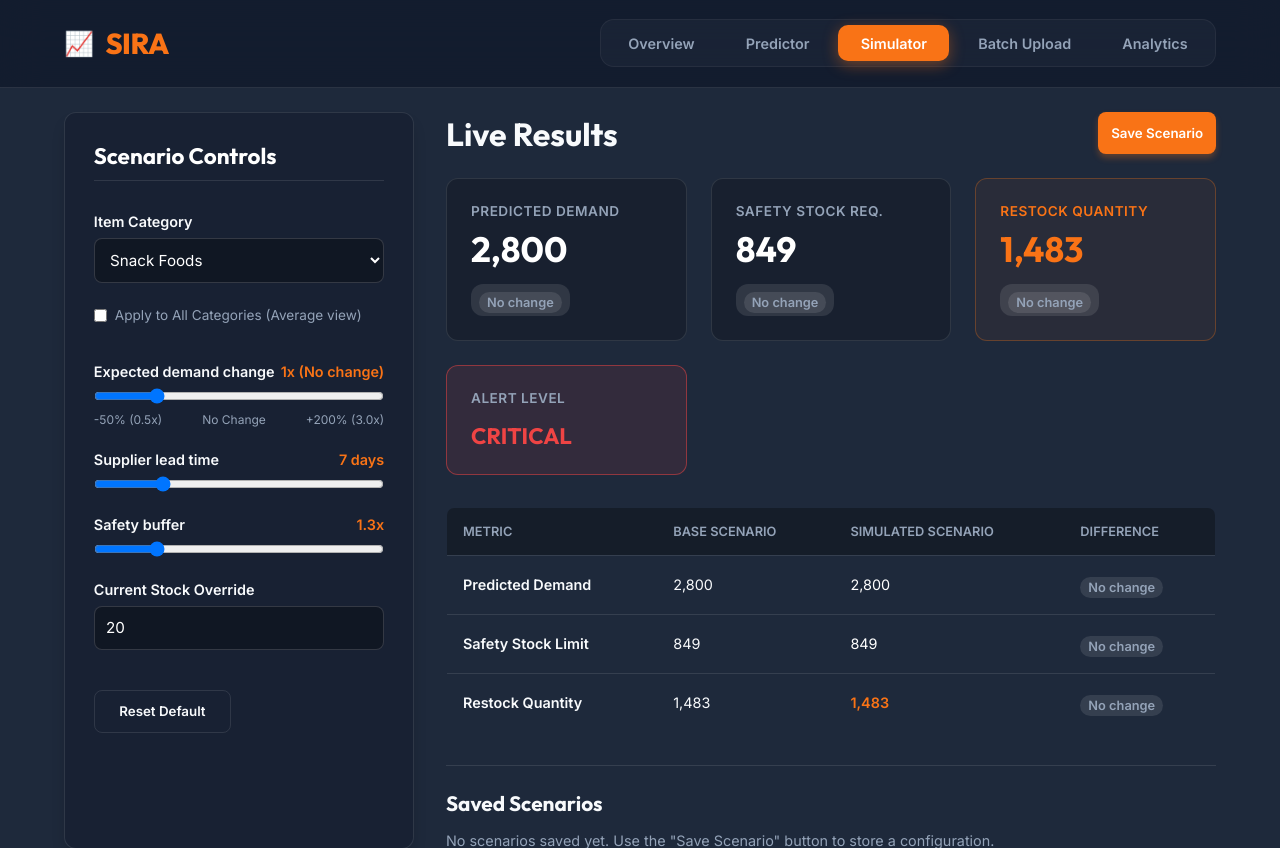
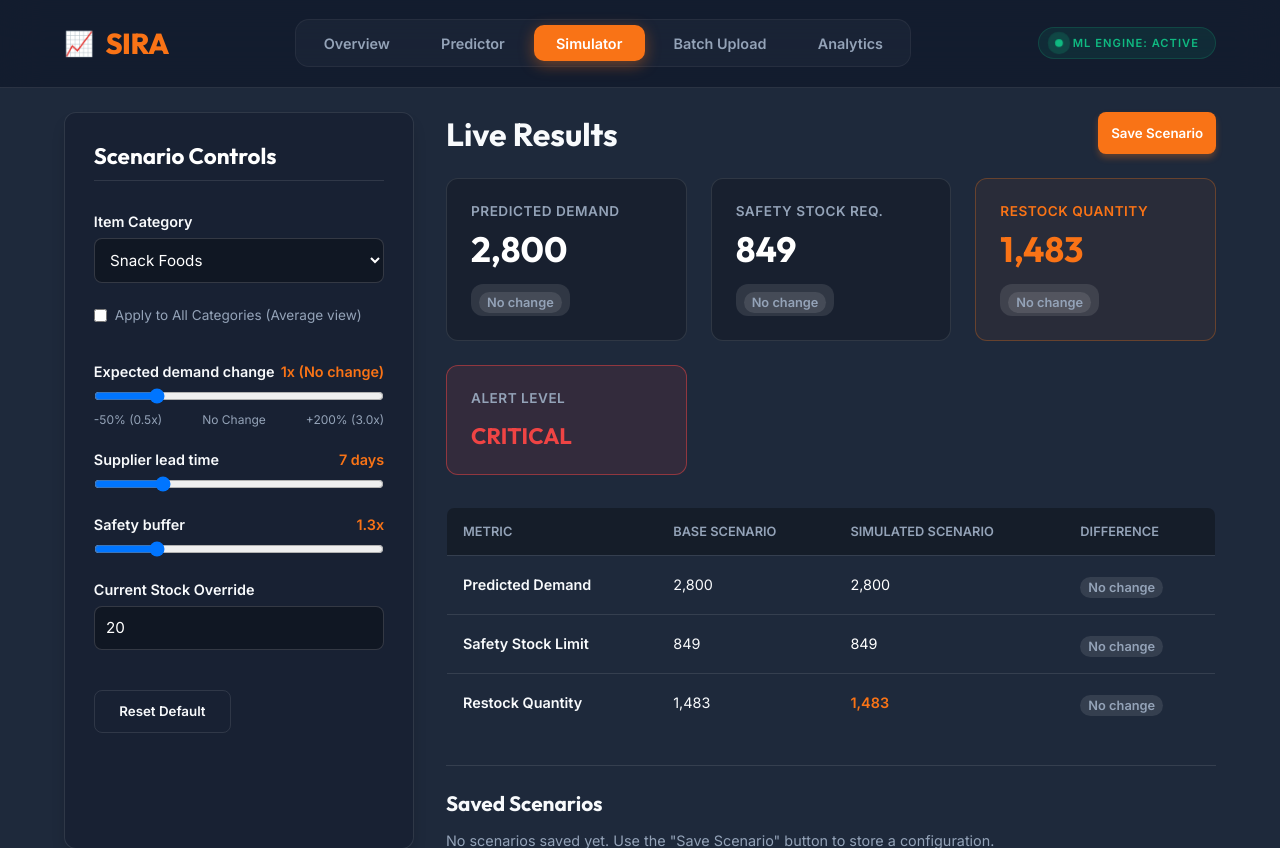
Before and after one commit to Yasaswini-ch/SIRA, a Flask app: page /simulator in a window 1280 px wide. Shown: the top 848 px of the page. Run offline with Flask 3, Linux system fonts and the light colour scheme.

Commit message:
Fix navbar layout alignment in simulator template

```diff
--- a/templates/simulator.html
+++ b/templates/simulator.html
@@ -108,6 +108,41 @@
             background: var(--primary-orange);
             color: white;
             box-shadow: 0 4px 15px rgba(249, 115, 22, 0.4);
+        }
+
+        .nav-right {
+            display: flex;
+            align-items: center;
+            gap: 1.5rem;
+        }
+
+        .system-pill {
+            display: flex;
+            align-items: center;
+            gap: 10px;
+            padding: 8px 16px;
+            background: rgba(16, 185, 129, 0.1);
+            border: 1px solid rgba(16, 185, 129, 0.2);
+            border-radius: 30px;
+            font-size: 0.7rem;
+            font-weight: 800;
+            color: var(--color-green);
+            text-transform: uppercase;
+            letter-spacing: 1px;
+        }
+        .pulse-dot {
+            width: 8px;
+            height: 8px;
+            background: var(--color-green);
+            border-radius: 50%;
+            box-shadow: 0 0 10px var(--color-green);
+            animation: pulse 2s infinite;
+        }
+
+        @keyframes pulse {
+            0% { transform: scale(0.95); box-shadow: 0 0 0 0 rgba(16, 185, 129, 0.7); }
+            70% { transform: scale(1); box-shadow: 0 0 0 10px rgba(16, 185, 129, 0); }
+            100% { transform: scale(0.95); box-shadow: 0 0 0 0 rgba(16, 185, 129, 0); }
         }
 
         main {
@@ -343,6 +378,12 @@
                 });
             });
         </script>
+        <div class="nav-right">
+            <div class="system-pill">
+                <div class="pulse-dot"></div>
+                ML Engine: Active
+            </div>
+        </div>
     </nav>
 
     <main>
```
